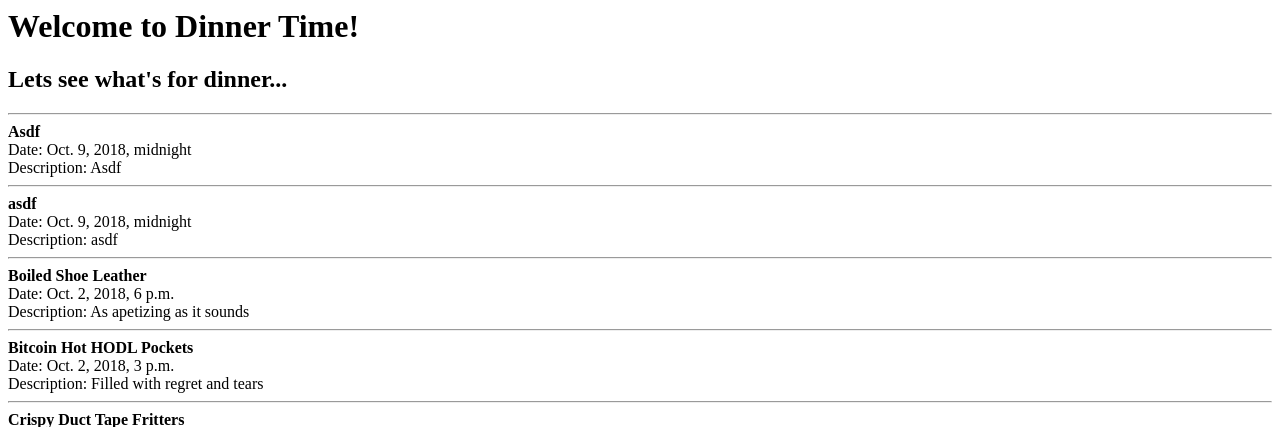
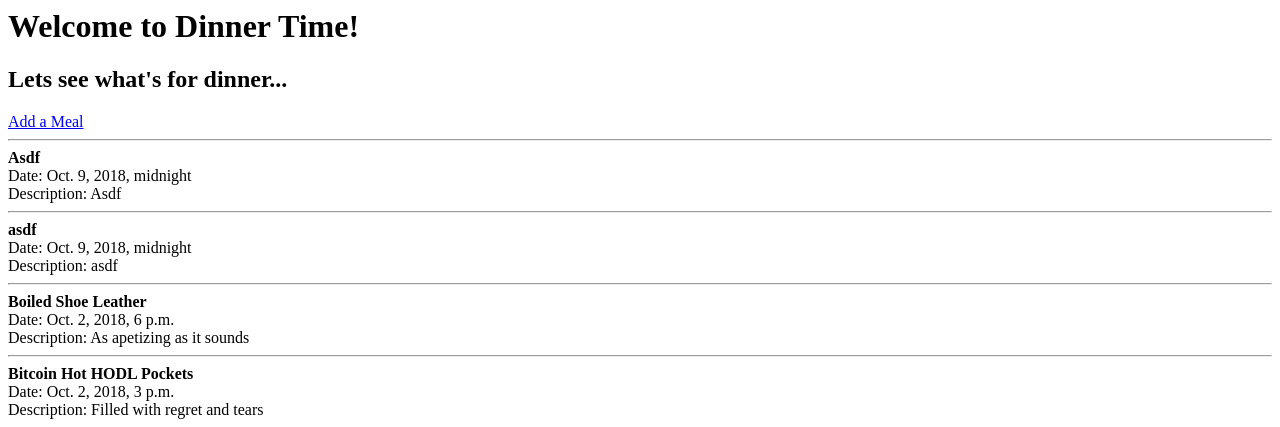
Before and after one commit to rxt1077/dinner_time, a Django app: page /meals/ in a window 1280 px wide. Shown: the top 427 px of the page. Run offline with Django 3.2, Linux system fonts and the light colour scheme; data comes from the database, SQL or seed files in the repository; both versions use the stored data as it was after the commit.

Commit message:
You can now add meals!

```diff
--- a/meals/models.py
+++ b/meals/models.py
@@ -1,7 +1,13 @@
 from django.db import models
+from django.forms import ModelForm
 
 # Create your models here.
 class Meal(models.Model):
     title = models.CharField(max_length=128)
     description = models.CharField(max_length=512)
     date = models.DateTimeField()
+
+class MealForm(ModelForm):
+    class Meta:
+        model = Meal
+        fields = ['title', 'description', 'date']
--- /dev/null
+++ b/meals/templates/meals/add.html
@@ -0,0 +1,6 @@
+<h1>Add a Meal</h1>
+<form action="add" method="post">
+	{% csrf_token %}
+	{{ form }}
+	<input type="submit" value="Submit">
+</form>
--- a/meals/templates/meals/index.html
+++ b/meals/templates/meals/index.html
@@ -1,5 +1,6 @@
 <h1>Welcome to Dinner Time!</h1>
 <h2>Lets see what's for dinner...</h2>
+<a href="add">Add a Meal</a>
 <hr>
 {% for meal in meals %}
 <div>
--- a/meals/urls.py
+++ b/meals/urls.py
@@ -4,4 +4,5 @@ from . import views
 
 urlpatterns = [
     path('', views.index, name='index'),
+    path('add', views.add, name='add'),
 ]
--- a/meals/views.py
+++ b/meals/views.py
@@ -1,9 +1,19 @@
-from django.shortcuts import render
+from django.shortcuts import render, redirect
+from django.urls import reverse
+from .models import Meal, MealForm
 
-from .models import Meal
-
-# Create your views here.
 def index(request):
     meals = Meal.objects.order_by('-date')
     context = {'meals': meals}
     return render(request, 'meals/index.html', context)
+
+def add(request):
+    if request.method == "POST":
+        form = MealForm(request.POST)
+        if form.is_valid():
+            form.save()
+            return redirect('index')
+    else:
+        form = MealForm()
+
+    return render(request, 'meals/add.html', {'form': form})
```
Also changed, not shown: db.sqlite3.
